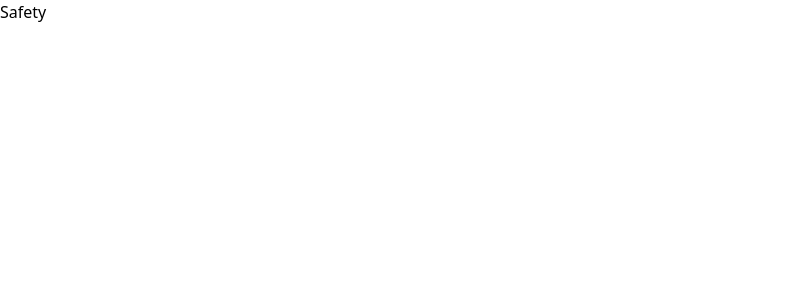
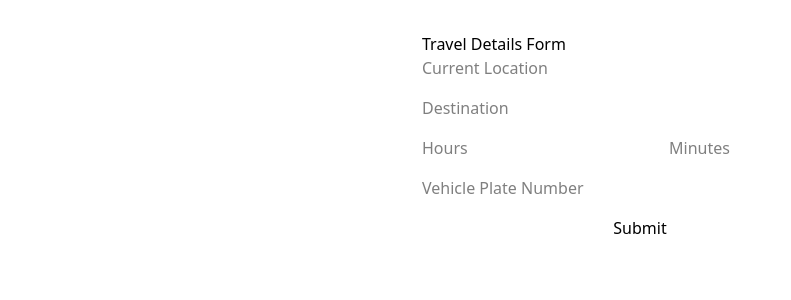
Before and after one commit to shashank-518/Hackathon2025, a React (Vite) app in the folder frontend/rakshamitra/: page /Safety in a window 1280 px wide. Shown: the top 300 px of the page, without its empty margins (0-791 px from the left). Built offline with nearby package versions, Linux system fonts and the light colour scheme.

Commit message:
Public Safety

```diff
--- a/frontend/rakshamitra/src/components/Fraudform/SafetyForm.jsx
+++ b/frontend/rakshamitra/src/components/Fraudform/SafetyForm.jsx
@@ -0,0 +1,174 @@
+import { useState, useEffect } from 'react';
+
+function SafetyForm() {
+  const [formData, setFormData] = useState({
+    currentLocation: '',
+    destination: '',
+    estimatedHours: '',
+    estimatedMinutes: '',
+    plateNumber: '',
+  });
+
+  const [timerSeconds, setTimerSeconds] = useState(null);
+  const [showModal, setShowModal] = useState(false);
+
+  const handleChange = (e) => {
+    const { name, value } = e.target;
+    setFormData((prev) => ({ ...prev, [name]: value }));
+  };
+
+  const handleSubmit = (e) => {
+    e.preventDefault();
+    console.log('Form Submitted:', formData);
+
+    const hours = parseInt(formData.estimatedHours)  || 0;
+    const minutes = parseInt(formData.estimatedMinutes)  || 0;
+    const totalSeconds = (hours * 3600) + (minutes * 60);
+
+    if (totalSeconds > 0) {
+      setTimerSeconds(totalSeconds);
+    }
+  };
+
+  useEffect(() => {
+    let interval = null;
+    if (timerSeconds > 0) {
+      interval = setInterval(() => {
+        setTimerSeconds((prev) => prev - 1);
+      }, 1000);
+    } else if (timerSeconds === 0) {
+      clearInterval(interval);
+      playBeepSound();
+      setShowModal(true); // Show modal when timer ends
+    }
+    return () => clearInterval(interval);
+  }, [timerSeconds]);
+
+  const playBeepSound = () => {
+    const beep = new Audio('https://actions.google.com/sounds/v1/alarms/beep_short.ogg');
+
+    let beepInterval = setInterval(() => {
+      beep.play();
+    }, 100);
+
+    setTimeout(() => {
+      clearInterval(beepInterval);
+    }, 10000);
+  };
+
+
+  const formatTime = (seconds) => {
+    const hrs = Math.floor(seconds / 3600);
+    const mins = Math.floor((seconds % 3600) / 60);
+    const secs = seconds % 60;
+    return `${hrs.toString().padStart(2, '0')}:${mins
+      .toString()
+      .padStart(2, '0')}:${secs.toString().padStart(2, '0')}`;
+  };
+
+  return (
+
+    <>
+
+
+    <div style={{ padding: '2rem', maxWidth: '500px', margin: 'auto' }}>
+      <h2>Travel Details Form</h2>
+      <form onSubmit={handleSubmit} style={{ display: 'flex', flexDirection: 'column', gap: '1rem' }}>
+        <input
+          type="text"
+          name="currentLocation"
+          placeholder="Current Location"
+          value={formData.currentLocation}
+          onChange={handleChange}
+          required
+        />
+        <input
+          type="text"
+          name="destination"
+          placeholder="Destination"
+          value={formData.destination}
+          onChange={handleChange}
+          required
+        />
+        <div style={{ display: 'flex', gap: '1rem' }}>
+          <input
+            type="number"
+            name="estimatedHours"
+            placeholder="Hours"
+            value={formData.estimatedHours}
+            onChange={handleChange}
+            min="0"
+          />
+          <input
+            type="number"
+            name="estimatedMinutes"
+            placeholder="Minutes"
+            value={formData.estimatedMinutes}
+            onChange={handleChange}
+            min="0"
+            max="59"
+          />
+        </div>
+        <input
+          type="text"
+          name="plateNumber"
+          placeholder="Vehicle Plate Number"
+          value={formData.plateNumber}
+          onChange={handleChange}
+          required
+        />
+
+        <button type="submit">Submit</button>
+      </form>
+
+      {timerSeconds !== null && (
+        <div style={{ marginTop: '2rem', fontSize: '1.5rem', textAlign: 'center' }}>
+          <p>Countdown Timer:</p>
+          <p style={{ fontWeight: 'bold' }}>{formatTime(timerSeconds)}</p>
+        </div>
+      )}
+    </div>
+
+
+ {/* Modal */}
+ {showModal && (
+    <div style={{
+      position: 'fixed', top: 0, left: 0, right: 0, bottom: 0,
+      backgroundColor: 'rgba(0, 0, 0, 0.6)',
+      display: 'flex', justifyContent: 'center', alignItems: 'center',
+    }}>
+      <div style={{
+        background: '#fff',
+        padding: '2rem',
+        borderRadius: '10px',
+        textAlign: 'center',
+        width: '90%',
+        maxWidth: '400px',
+      }}>
+        <h3>Have you reached your destination?</h3>
+        <div style={{ marginTop: '1.5rem', display: 'flex', justifyContent: 'space-around' }}>
+          <button onClick={() => handleModalResponse('yes')} style={modalButtonStyle}>Yes</button>
+        </div>
+      </div>
+    </div>
+  )}
+
+</>
+
+
+  );
+}
+
+const modalButtonStyle = {
+    padding: '0.7rem 1.5rem',
+    borderRadius: '5px',
+    border: 'none',
+    backgroundColor: '#0d6efd',
+    color: '#fff',
+    fontSize: '1rem',
+    cursor: 'pointer',
+  };
+
+
+
+export default SafetyForm;
--- a/frontend/rakshamitra/src/pages/Safety.jsx
+++ b/frontend/rakshamitra/src/pages/Safety.jsx
@@ -1,9 +1,10 @@
 import React from 'react'
+import SafetyForm from '../components/Fraudform/SafetyForm'
 
 const Safety = () => {
   return (
     <div>
-      <h1>Safety</h1>
+      <SafetyForm/>
     </div>
   )
 }
```
